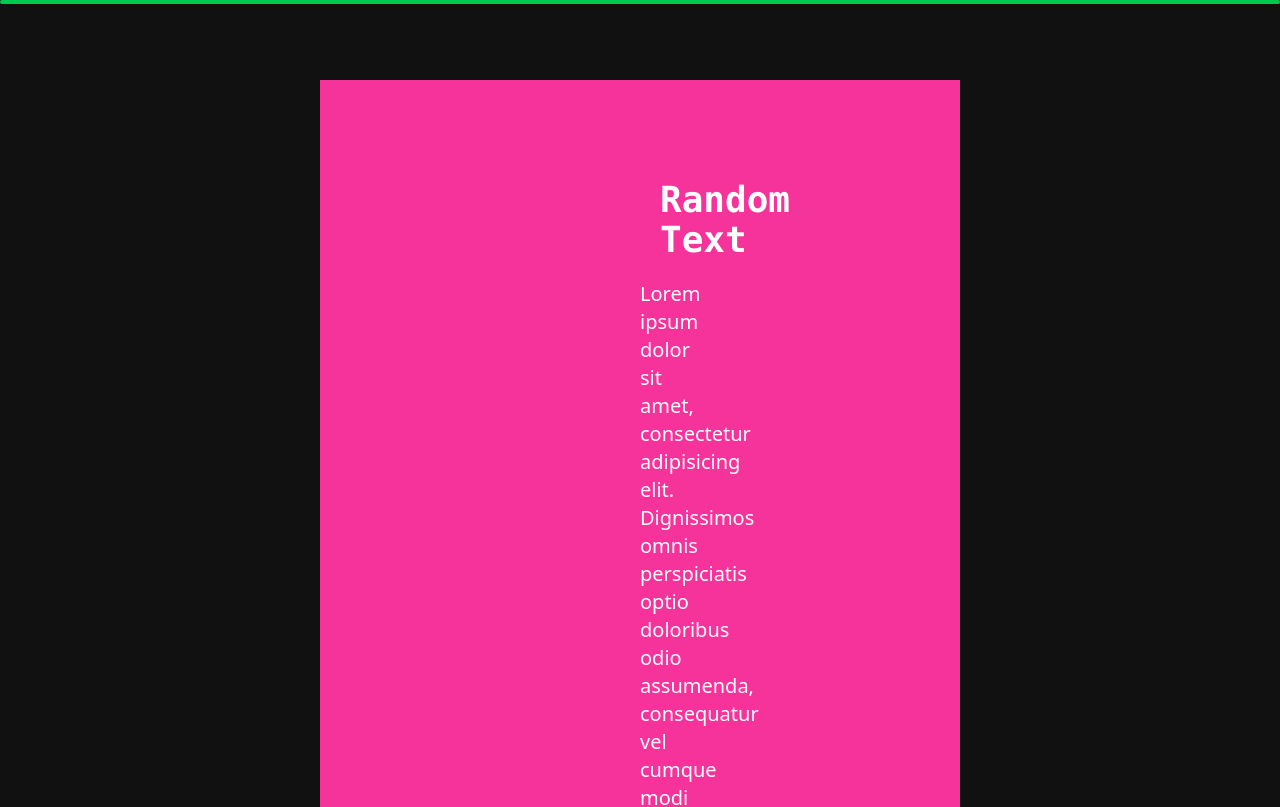
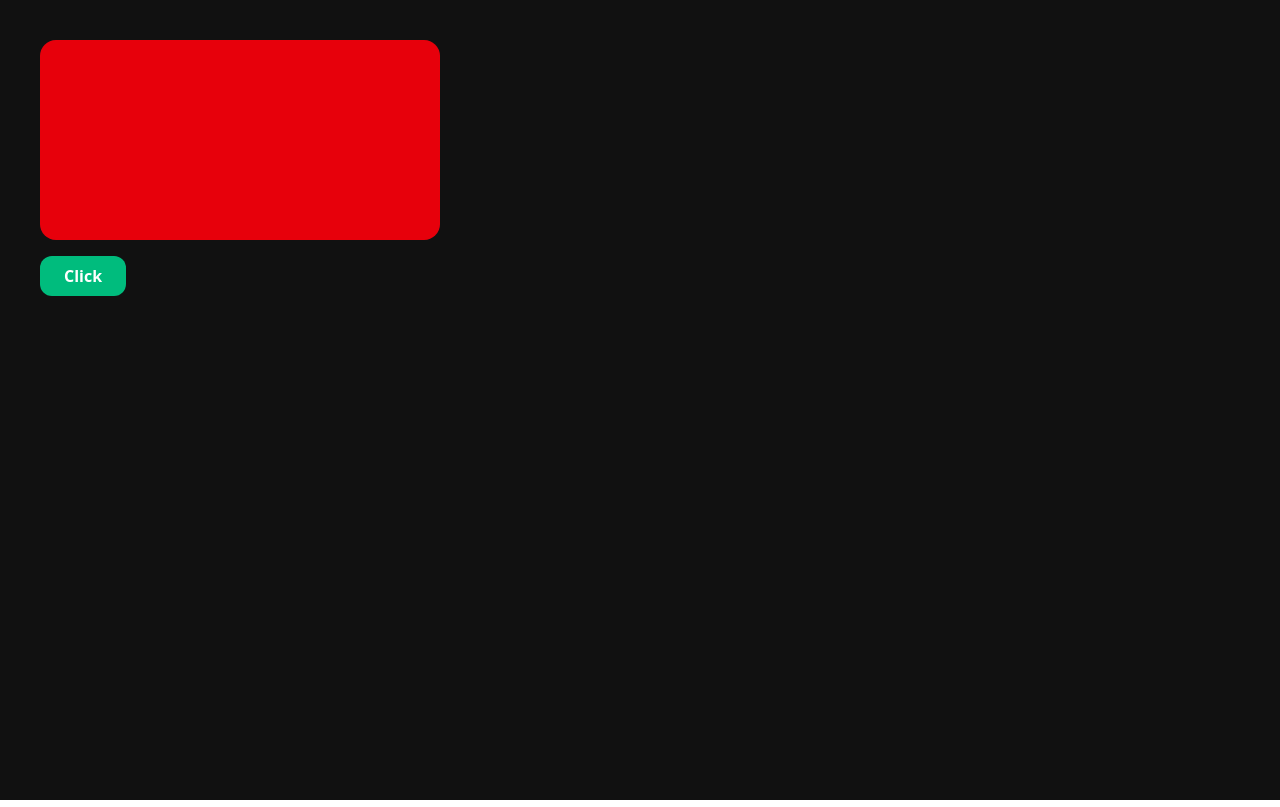
Before and after one commit to mihirv50/Framer-Motion-1, a React (Vite) app: page / in a window 1280 px wide. Shown: the top 807 px of the page. Built offline with nearby package versions, Linux system fonts and the light colour scheme.

Commit message:
Animation Presence and layout

```diff
--- a/src/App.tsx
+++ b/src/App.tsx
@@ -3,25 +3,45 @@
 // import Drag from "./Components/Drag";
 // import SequencingAndStaggering from "./Components/SequencingAndStaggering";
 
-import { motion, useScroll } from "motion/react";
-import ScrollAnimations from "./Components/ScrollAnimations";
+import { AnimatePresence, motion, useScroll } from "motion/react";
+import { useState } from "react";
+// import ScrollAnimations from "./Components/ScrollAnimations";
 
 const App = () => {
-  const {scrollYProgress} = useScroll();
+  // const {scrollYProgress} = useScroll();
+  const [btnClicked, setBtnClicked] = useState<Boolean>(false);
+  const btnClicking: () => void = () => {
+    setBtnClicked(!btnClicked);
+    console.log(btnClicked);
+  };
   return (
     <>
-      <motion.div style={{scaleX:scrollYProgress}} className="w-full h-1 rounded-full bg-green-500 fixed origin-left"></motion.div>
-      <div className="w-screen min-h-screen bg-[#111] text-white px-80 p-20 text-center">
+      {/* <motion.div style={{scaleX:scrollYProgress}} className="w-full h-1 rounded-full bg-green-500 fixed origin-left"></motion.div> */}
+      <div className="w-screen min-h-screen bg-[#111] text-white p-10">
         {/* <Animation1/> */}
         {/* <Animation2/> */}
         {/* <Drag/> */}
         {/* <SequencingAndStaggering/> */}
-        <div className="bg-[#111]">
+        {/* <div className="bg-[#111]">
           <ScrollAnimations />
           <ScrollAnimations />
           <ScrollAnimations />
           <ScrollAnimations />
-        </div>
+        </div> */}
+        <AnimatePresence>
+          <motion.div
+            layout
+            className={`${btnClicked ? "h-[500px]" : "h-[200px]"} ${
+              btnClicked ? "w-[1000px]" : "w-[400px]"
+            } rounded-2xl bg-red-600`}
+          ></motion.div>
+          <button
+            onClick={() => btnClicking()}
+            className={`bg-emerald-500 mt-4 active:scale-95 font-bold rounded-xl px-6 py-2`}
+          >
+            Click
+          </button>
+        </AnimatePresence>
       </div>
     </>
   );
```
